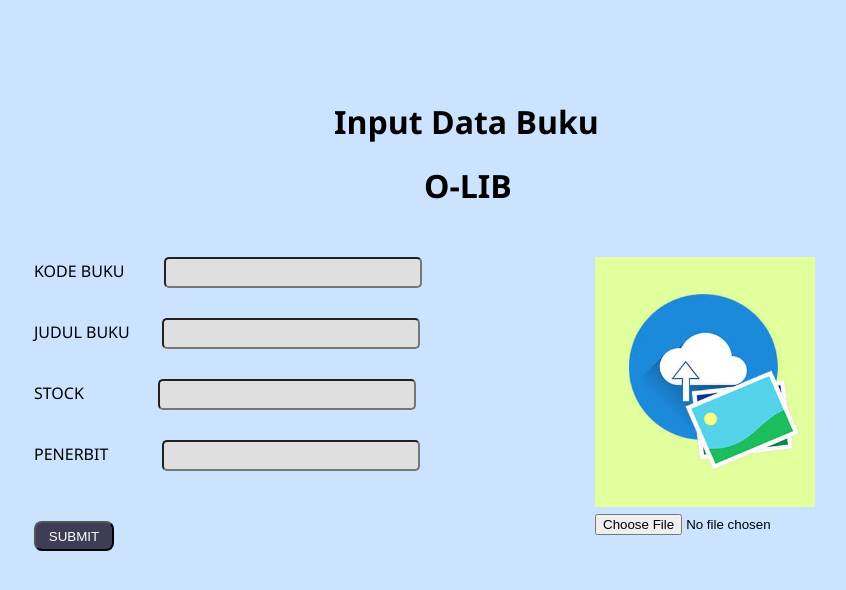
After one commit to Lestarisukma/DIPL-KELOMPOK-5-IF4202, a CodeIgniter app: the page made by application/views/View_InputDataBuku.html in a window 1280 px wide. The commit adds this page. Shown: the top 590 px of the page, without its empty margins (224-1070 px from the left). Run offline with CodeIgniter, Linux system fonts and the light colour scheme.

Commit message:
View_InputDenda.html, View_PengembalianBuku.html, View_InputDataBuku.html
Update Input Data, Pengembalian, Input  Data Buku

```diff
--- /dev/null
+++ b/application/views/View_InputDataBuku.html
@@ -0,0 +1,37 @@
+<!DOCTYPE html>
+<html lang="en">
+<head>
+    <meta charset="UTF-8">
+    <meta http-equiv="X-UA-Compatible" content="IE=edge">
+    <meta name="viewport" content="width=device-width, initial-scale=1.0">
+    <link href="../../css/inputdatabuku.css" rel="stylesheet" />
+    <title>Input Data Buku</title>
+</head>
+<body>
+    <h1 class="satu">Input Data Buku</h1>
+    <h1 class="dua">O-LIB</h1>
+    <form>
+        <div style="float:right;">
+            <img src="../../asset/upload.jpg" alt="Upload Gambar" style="width:220px; height:250px;"><br>
+            <input type="file" class="upload"/>
+        </div>
+        <div>
+            <label>KODE BUKU</label>
+            <input type="text"class="kode"/>
+        </div>
+        <div>
+            <label>JUDUL BUKU</label>
+            <input type="text" class="judul"/>
+        </div>
+        <div>
+            <label>STOCK</label>
+            <input type="number" class="stock"/>
+        </div>
+        <div>
+            <label>PENERBIT</label>
+            <input type="text" class="penerbit"/>
+        </div>
+        <button>SUBMIT</button>
+    </form>
+</body>
+</html>
--- a/application/views/View_PengembalianBuku.html
+++ b/application/views/View_PengembalianBuku.html
@@ -11,7 +11,7 @@
     <div class="border">
         <h1>Input Pengembalian Buku</h1>
         <div class="kerangka">
-            <textarea>KODE PEMINJAMAN</textarea><br>
+            <textarea placeholder="KODE PEMINJAMAN"></textarea><br>
             <button>OK</button>
         </div>
     </div>
--- /dev/null
+++ b/css/inputdatabuku.css
@@ -0,0 +1,55 @@
+body {
+    background-color: #CBE3FF;
+    font-family: 'Segoe UI', Tahoma, Geneva, Verdana, sans-serif;
+}
+
+.satu {
+    margin-top: 100px;
+    margin-left: 550px;
+}
+
+.dua {
+    margin-left: 640px;
+}
+
+.kode, .judul, .stock, .penerbit {
+    background-color: #DFDFDF;
+    border-radius: 5px;
+    height: 25px;
+    width: 250px;
+    margin-bottom: 30px;
+}
+
+form {
+    margin-left: 250px;
+    margin-top: 50px;
+}
+
+.kode {
+    margin-left: 35px;
+}
+
+.judul {
+    margin-left: 28px;
+}
+
+.stock {
+    margin-left: 70px;
+}
+
+.penerbit {
+    margin-left: 50px;
+}
+
+button {
+    background-color: #3F3D56;
+    border-radius: 8px;
+    color: white;
+    margin-top: 20px;
+    width: 80px;
+    height: 30px;
+}
+
+.upload {
+    margin-right: 200px;
+}
--- a/css/pengembalianbuku.css
+++ b/css/pengembalianbuku.css
@@ -1,6 +1,7 @@
 body {
     background-color: #CBE3FF;
     margin-left: 500px;
+    font-family: 'Segoe UI', Tahoma, Geneva, Verdana, sans-serif;
 }
 
 textarea {
```
Also changed, not shown: application/views/View_InputDenda.html (added, +33 -0 lines), css/inputdendabuku.css (added, +51 -0 lines), asset/upload.jpg (added).
